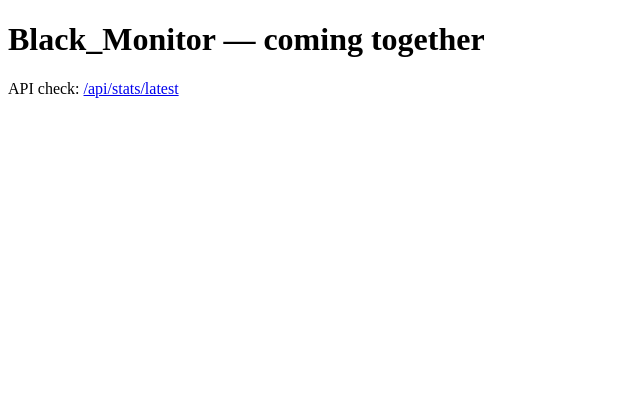
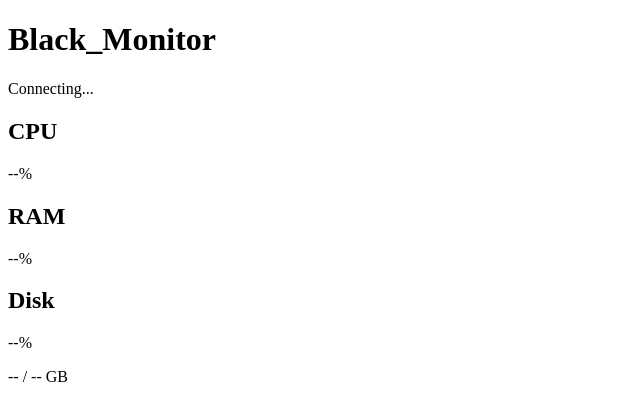
Before and after one commit to blackabdoul/Black_Monitor, a Flask app: page / in a window 1280 px wide. Shown: the top 402 px of the page, without its empty margins (0-640 px from the left). Run offline with Flask 3, Linux system fonts and the light colour scheme.

Commit message:
Phase 3: Dashboard, static, templates

```diff
--- a/templates/index.html
+++ b/templates/index.html
@@ -2,10 +2,38 @@
 <html lang="en">
 <head>
   <meta charset="UTF-8">
-  <title>HabaMonitor</title>
+  <meta name="viewport" content="width=device-width, initial-scale=1.0">
+  <title>Black_Monitor</title>
+  <link rel="stylesheet" href="{{ url_for('static', filename='style.css') }}">
+  <script src="https://cdn.jsdelivr.net/npm/chart.js@4.4.0/dist/chart.umd.min.js"></script>
 </head>
 <body>
-  <h1>Black_Monitor — coming together</h1>
-  <p>API check: <a href="/api/stats/latest">/api/stats/latest</a></p>
+
+  <header>
+    <h1>Black_Monitor</h1>
+    <p id="status">Connecting...</p>
+  </header>
+
+  <section class="stat-cards">
+    <div class="card">
+      <h2>CPU</h2>
+      <p class="value" id="cpu-value">--%</p>
+    </div>
+    <div class="card">
+      <h2>RAM</h2>
+      <p class="value" id="ram-value">--%</p>
+    </div>
+    <div class="card">
+      <h2>Disk</h2>
+      <p class="value" id="disk-value">--%</p>
+      <p class="subvalue" id="disk-detail">-- / -- GB</p>
+    </div>
+  </section>
+
+  <section class="chart-container">
+    <canvas id="history-chart"></canvas>
+  </section>
+
+  <script src="{{ url_for('static', filename='script.js') }}"></script>
 </body>
 </html>
```
